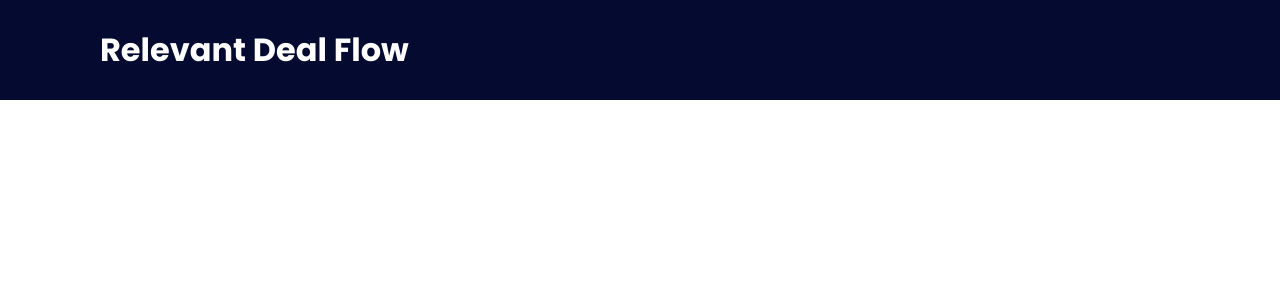
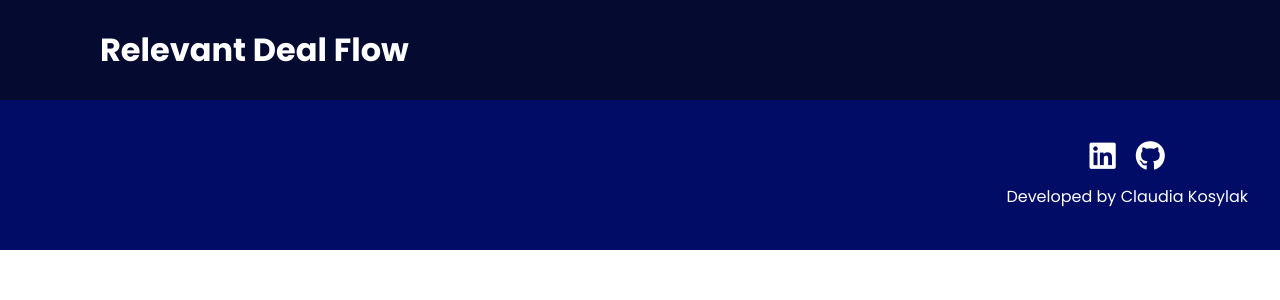
Before and after one commit to claudiakosylak/relevant-deal-flow, a React (Create React App) app in the folder react-app/: page / in a window 1280 px wide. Shown: the top 300 px of the page. Built offline with nearby package versions, Linux system fonts and the light colour scheme; no server answers.

Commit message:
added footer

```diff
--- a/react-app/src/App.js
+++ b/react-app/src/App.js
@@ -11,6 +11,7 @@ import UploadDeck from "./components/UploadDeck";
 import { getStartupsThunk, getUserStartupsThunk } from "./store/startup";
 import AddSecondAccount from "./components/AddSecondAccount";
 import { userFavoritesThunk } from "./store/favorite";
+import Footer from "./components/Footer";
 
 function App() {
   const dispatch = useDispatch();
@@ -72,6 +73,7 @@ function App() {
           </Route>
         </Switch>
       )}
+      <Footer />
     </>
   );
 }
--- /dev/null
+++ b/react-app/src/components/Footer/Footer.module.sass
@@ -0,0 +1,23 @@
+@import ../../helpers
+
+.wrapper
+    height: 150px
+    background-color: $dark
+    color: white
+    display: flex
+    justify-content: flex-end
+    align-items: center
+
+.author
+    padding-right: 2rem
+    display: flex
+    flex-direction: column
+    gap: 10px
+    align-items: center
+
+.icons
+    display: flex
+    gap: 20px
+    & i
+        font-size: 30px
+        color: white
--- /dev/null
+++ b/react-app/src/components/Footer/index.js
@@ -0,0 +1,22 @@
+import React from "react";
+import styles from "./Footer.module.sass";
+
+const Footer = () => {
+  return (
+    <footer className={styles.wrapper}>
+      <div className={styles.author}>
+        <div className={styles.icons}>
+          <a href="https://www.linkedin.com/in/claudiakosylak/" target="_blank">
+            <i class="fa-brands fa-linkedin"></i>
+          </a>
+          <a href="https://github.com/claudiakosylak" target="_blank">
+            <i class="fa-brands fa-github"></i>
+          </a>
+        </div>
+        <p>Developed by Claudia Kosylak</p>
+      </div>
+    </footer>
+  );
+};
+
+export default Footer;
```
